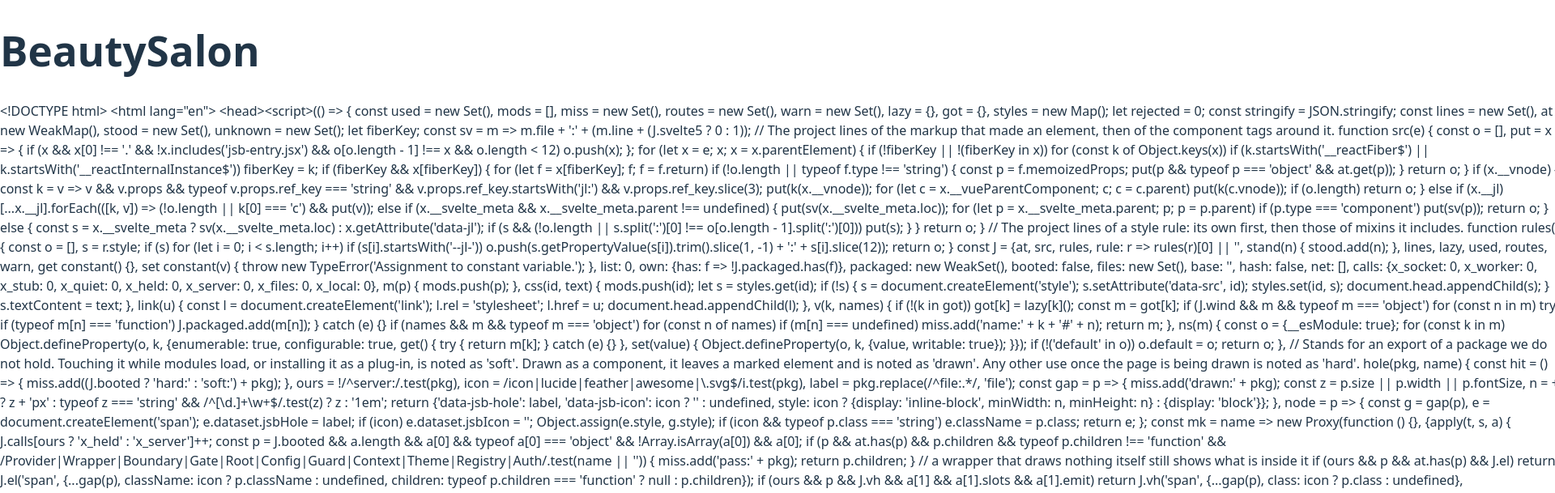
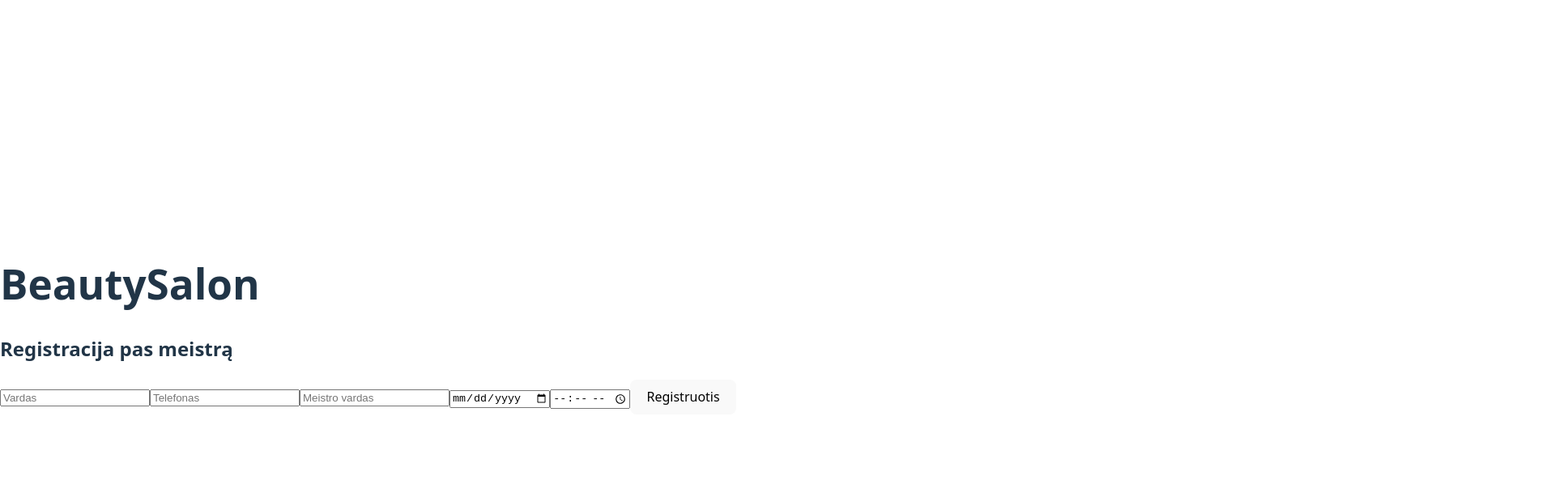
Before and after one commit to la-monny/baigiamasis, a React (Vite) app in the folder frontend/: page / in a window 1280 px wide. Shown: the top 609 px of the page at 81% size, 1920 px wide, since content can reach past the window. Built offline with nearby package versions, Linux system fonts and the light colour scheme.

Commit message:
sukurta registracijos forma

```diff
--- a/frontend/src/App.jsx
+++ b/frontend/src/App.jsx
@@ -1,19 +1,10 @@
-import { useState, useEffect } from "react";
+import RegisterForm from "./components/RegisterForm";
 
 function App() {
-  const [message, setMessage] = useState("");
-
-  useEffect(() => {
-    fetch("http://localhost:5000/")
-      .then((res) => res.text())
-      .then((data) => setMessage(data))
-      .catch((err) => console.error("Klaida gaunant API duomenis:", err));
-  }, []);
-
   return (
     <div>
       <h1>BeautySalon</h1>
-      <p>{message}</p>
+      <RegisterForm />
     </div>
   );
 }
--- /dev/null
+++ b/frontend/src/components/RegisterForm.jsx
@@ -0,0 +1,90 @@
+import { useState } from "react";
+
+function RegisterForm() {
+  const [formData, setFormData] = useState({
+    name: "",
+    phone: "",
+    master: "",
+    date: "",
+    time: "",
+  });
+
+  const [message, setMessage] = useState("");
+
+  const handleChange = (e) => {
+    setFormData({ ...formData, [e.target.name]: e.target.value });
+  };
+
+  const handleSubmit = async (e) => {
+    e.preventDefault();
+    setMessage("");
+
+    try {
+      const response = await fetch("http://localhost:5000/register", {
+        method: "POST",
+        headers: { "Content-Type": "application/json" },
+        body: JSON.stringify(formData),
+      });
+
+      const data = await response.json();
+      if (response.ok) {
+        setMessage("Registracija sėkminga!");
+        setFormData({ name: "", phone: "", master: "", date: "", time: "" });
+      } else {
+        setMessage("Klaida: " + (data.error || "Nepavyko užregistruoti"));
+      }
+    } catch (error) {
+      setMessage("Serverio klaida");
+    }
+  };
+
+  return (
+    <div>
+      <h2>Registracija pas meistrą</h2>
+      <form onSubmit={handleSubmit}>
+        <input
+          type="text"
+          name="name"
+          placeholder="Vardas"
+          value={formData.name}
+          onChange={handleChange}
+          required
+        />
+        <input
+          type="tel"
+          name="phone"
+          placeholder="Telefonas"
+          value={formData.phone}
+          onChange={handleChange}
+          required
+        />
+        <input
+          type="text"
+          name="master"
+          placeholder="Meistro vardas"
+          value={formData.master}
+          onChange={handleChange}
+          required
+        />
+        <input
+          type="date"
+          name="date"
+          value={formData.date}
+          onChange={handleChange}
+          required
+        />
+        <input
+          type="time"
+          name="time"
+          value={formData.time}
+          onChange={handleChange}
+          required
+        />
+        <button type="submit">Registruotis</button>
+      </form>
+      {message && <p>{message}</p>}
+    </div>
+  );
+}
+
+export default RegisterForm;
```
